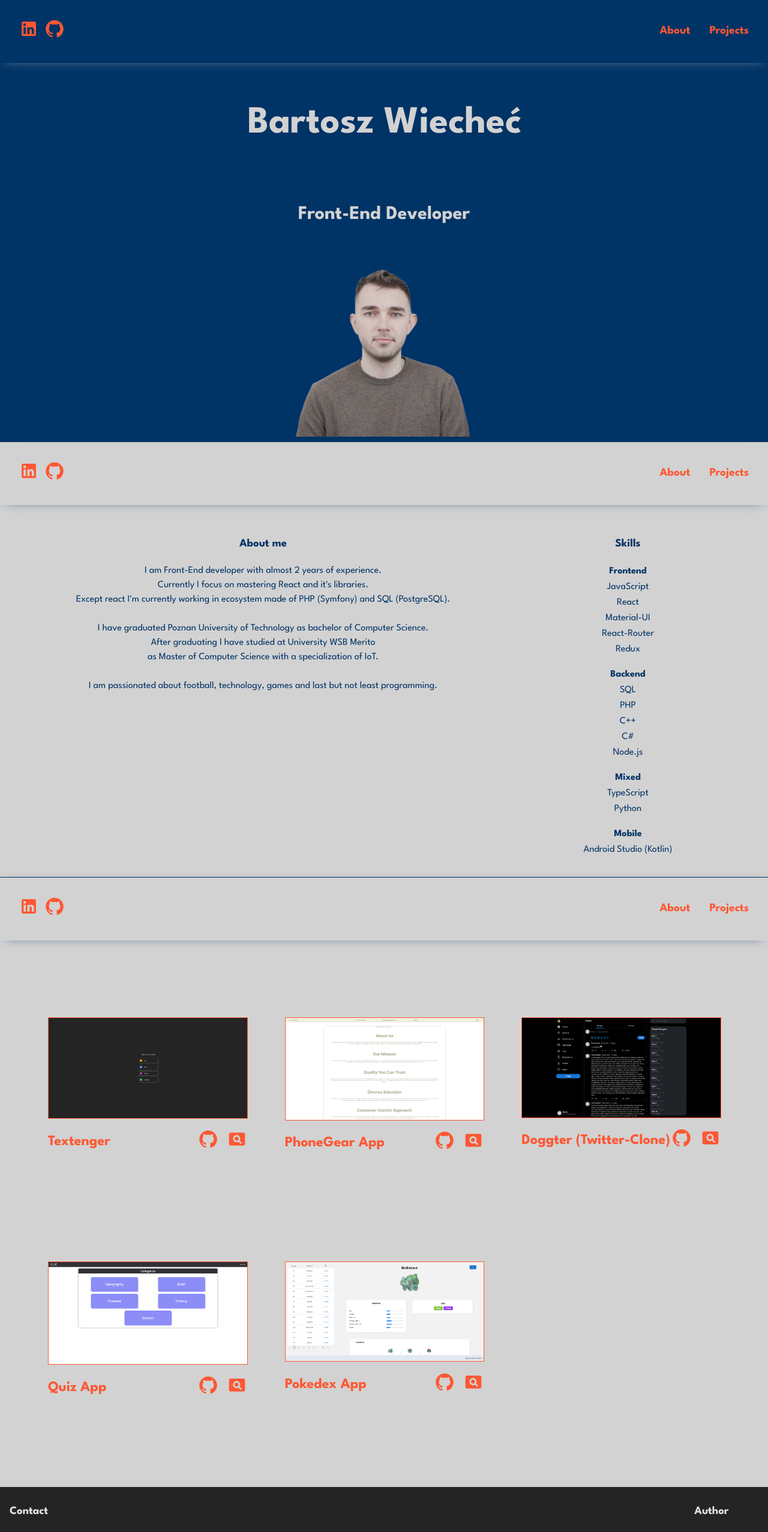
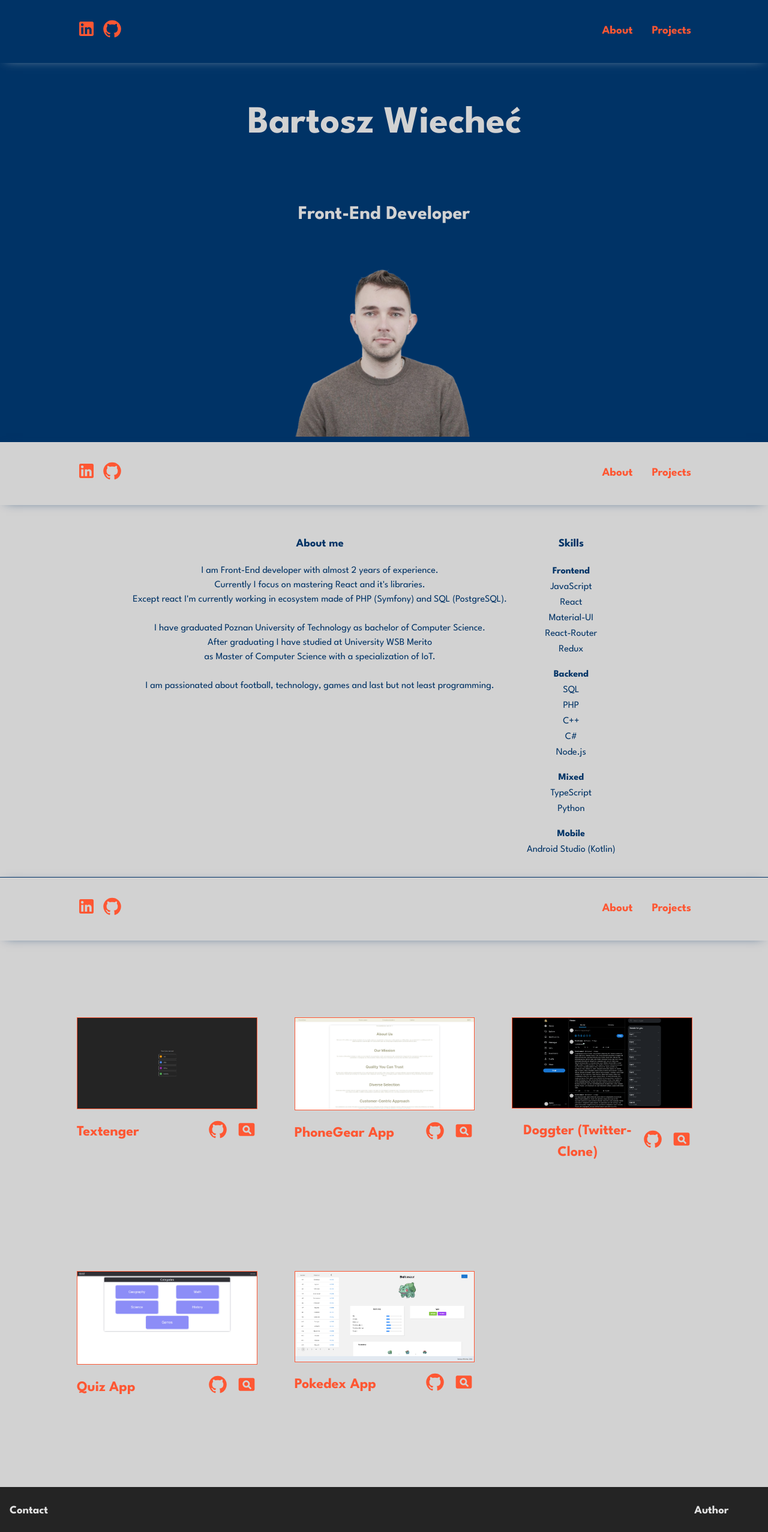
Before and after one commit to bwiechec/Portfolio, a React (Vite) app: page / in a window 1280 px wide. Shown: the top 2554 px of the page at 60% size. Built offline with nearby package versions, Linux system fonts and the light colour scheme.

Commit message:
change to styling

```diff
--- a/src/components/Navbar/Navbar.tsx
+++ b/src/components/Navbar/Navbar.tsx
@@ -1,38 +1,31 @@
-import "./navbar.css"
+import "./navbar.css";
 import Socials from "../Socials/Socials";
 
 interface NavbarProps {
   classNameString: string;
 }
 
-const Navbar = ({ classNameString } : NavbarProps) => {
+const Navbar = ({ classNameString }: NavbarProps) => {
+  const smoothScrollToElement = (selector: string) => {
+    document.querySelector(selector)?.scrollIntoView({
+      behavior: "smooth",
+    });
+  };
 
-  const smoothScrollToElement = (selector: string) => {
+  return (
+    <nav className={`${classNameString}`}>
+      <div className=" nav">
+        <Socials />
 
-    document.querySelector(selector)?.scrollIntoView({
-      behavior: 'smooth'
-    });
-  }
-
-  return(
-    <nav className={`${classNameString} nav`}>
-
-      <Socials />
-
-      <div className={"nav-sections"}>
-        <button
-          onClick={() => smoothScrollToElement(".about")}
-        >
-          About
-        </button>
-        <button
-          onClick={() => smoothScrollToElement(".projects")}
-        >
-          Projects
-        </button>
+        <div className={"nav-sections"}>
+          <button onClick={() => smoothScrollToElement(".about")}>About</button>
+          <button onClick={() => smoothScrollToElement(".projects")}>
+            Projects
+          </button>
+        </div>
       </div>
     </nav>
-  )
-}
+  );
+};
 
 export default Navbar;
--- a/src/components/Navbar/navbar.css
+++ b/src/components/Navbar/navbar.css
@@ -1,9 +1,9 @@
-
-
 .nav {
   display: flex;
   padding: 2rem;
   justify-content: space-between;
+  max-width: 1024px;
+  margin-inline: auto;
 }
 
 @media screen and (min-width: 480px) {
@@ -44,14 +44,15 @@ a {
   box-shadow: 0 2px 18px -10px var(--primary-color);
 }
 
-.nav a, .nav button {
+.nav a,
+.nav button {
   /*color: var(--primary-color);*/
   color: var(--accent-color);
 }
 
 .nav button:hover {
-  color: var(--accent-color) ;
-  border-bottom: 1px solid var(--accent-color) ;
+  color: var(--accent-color);
+  border-bottom: 1px solid var(--accent-color);
 }
 
 .nav-sections button {
--- a/src/pages/About/about.css
+++ b/src/pages/About/about.css
@@ -73,3 +73,13 @@
 .about-content__skills {
   transition-delay: 200ms;
 }
+
+.about + div {
+  max-width: 1024px;
+  margin-inline: auto;
+}
+
+.about-content {
+  max-width: 1024px;
+  margin-inline: auto;
+}
--- a/src/pages/Hero/hero.css
+++ b/src/pages/Hero/hero.css
@@ -10,6 +10,8 @@
   align-items: center;
   flex-direction: column;
   justify-content: space-evenly;
+  max-width: 1024px;
+  margin-inline: auto;
 }
 
 .hero-image img {
--- a/src/pages/Projects/projects.css
+++ b/src/pages/Projects/projects.css
@@ -12,6 +12,8 @@
   grid-template-columns: 1fr 1fr 1fr;
   gap: 4rem;
   justify-items: center;
+  max-width: 1024px;
+  margin-inline: auto;
 }
 
 @media (max-width: 640px) {
@@ -20,13 +22,13 @@
   }
 }
 
-@media (min-width: 640px) and (max-width: 1280px) {
+@media (min-width: 640px) and (max-width: 1024px) {
   .projects-list {
     grid-template-columns: 1fr 1fr;
   }
 }
 
-@media (min-width: 1280px) {
+@media (min-width: 1024px) {
   .projects-list {
     grid-template-columns: 1fr 1fr 1fr;
   }
```
